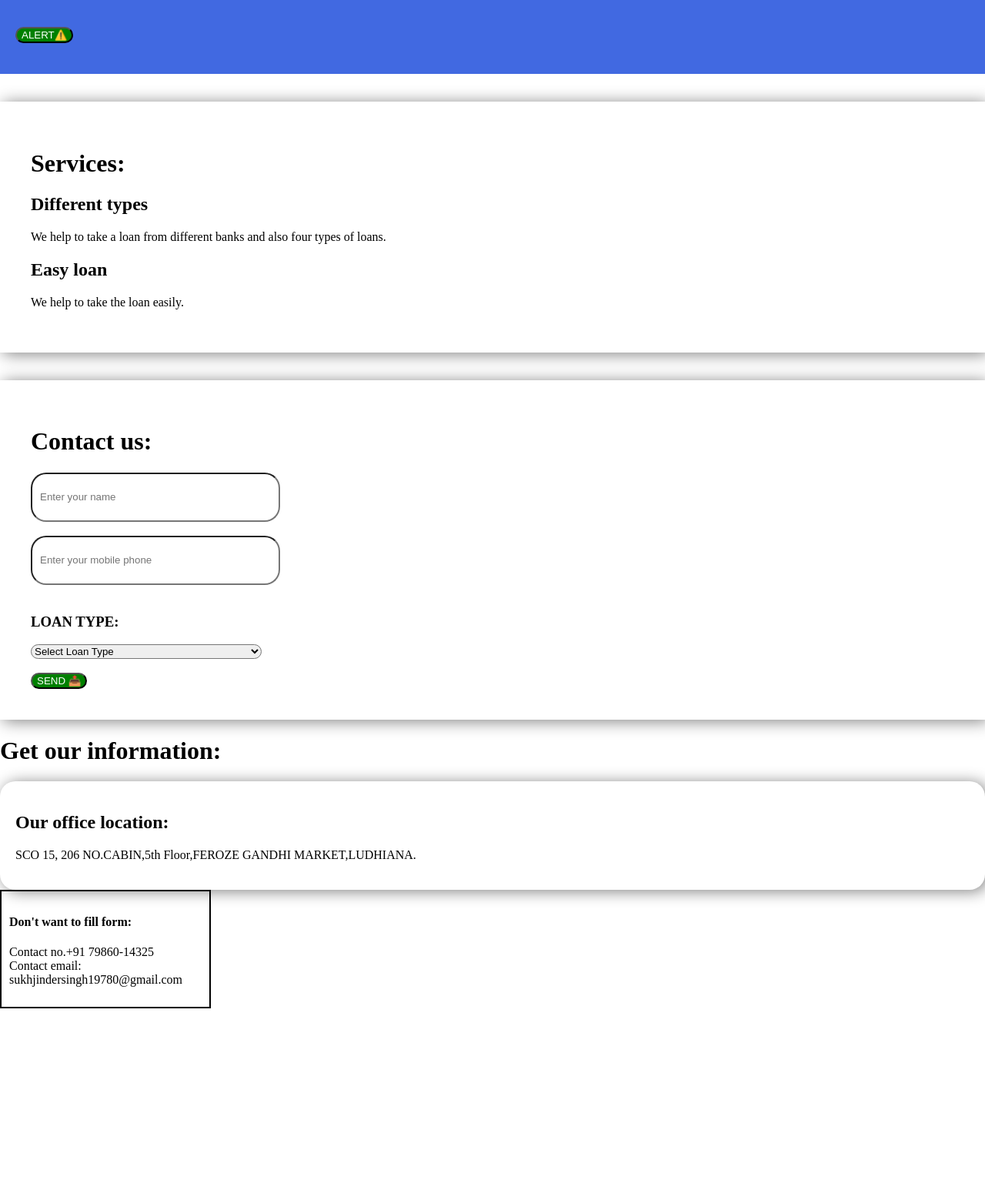
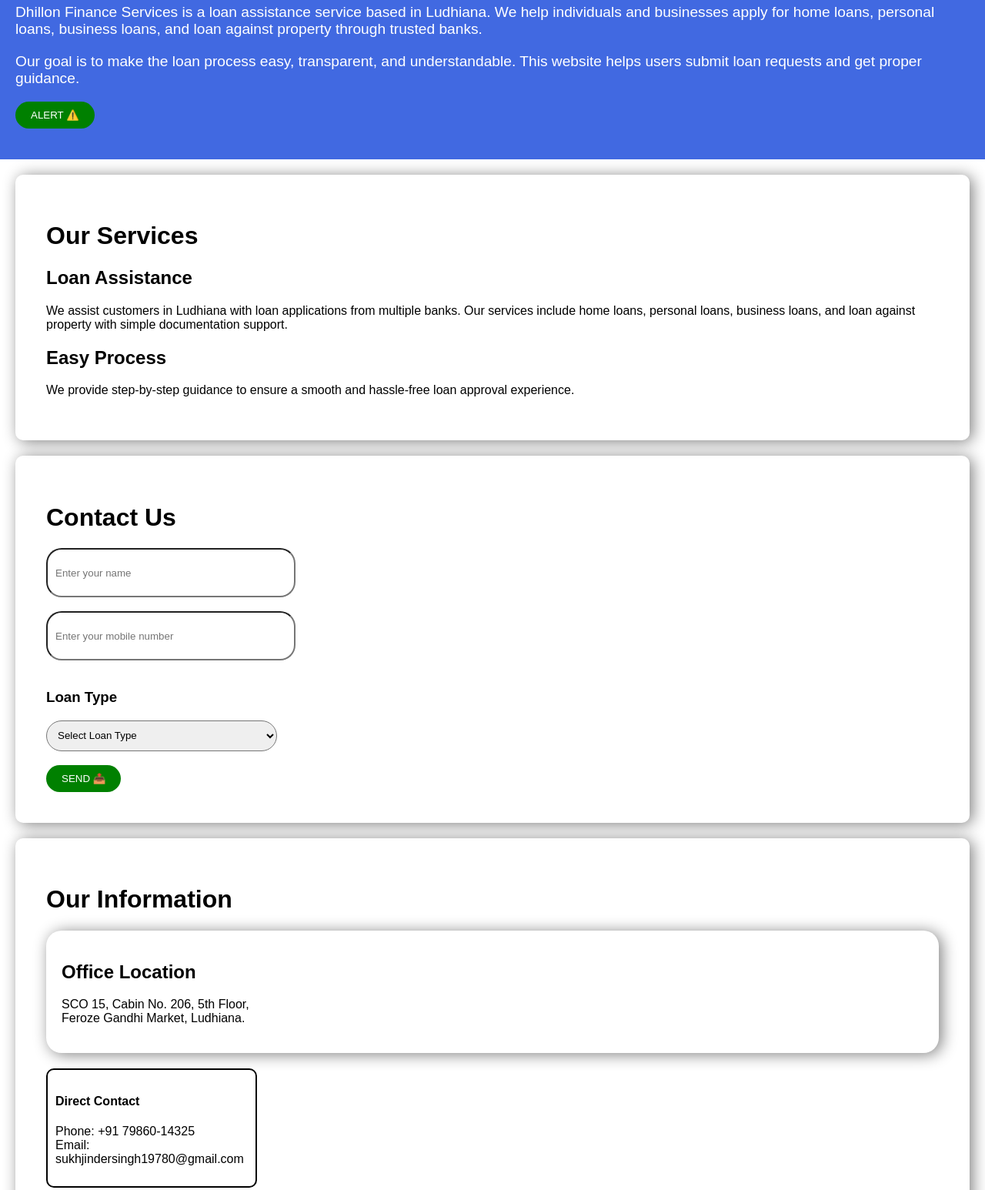
Before and after one commit to Ourservice/dhillonfinanceservices, a plain HTML site: page index.html in a window 1280 px wide. Shown: the part 206-1752 px from the top of the page at 77% size. Before the commit the page ends 1516 px from the top, so only its background shows below. Drawn offline with Linux system fonts and the light colour scheme.

Commit message:
Update index.html

```diff
--- a/index.html
+++ b/index.html
@@ -1,9 +1,23 @@
     <!DOCTYPE html>
-<html>
+<html lang="en">
 <head>
+  <meta charset="UTF-8">
   <meta name="viewport" content="width=device-width, initial-scale=1.0">
-  <meta charset="UTF-8">
-  <title>Loan</title>
+
+  <!-- SEO TITLE -->
+  <title>Dhillon Finance Services | Easy Loan Assistance in Ludhiana</title>
+
+  <!-- SEO META TAGS -->
+  <meta name="description" content="Dhillon Finance Services offers home loans, personal loans, business loans, and loan against property in Ludhiana. Simple loan process and trusted guidance.">
+  <meta name="keywords" content="loan in Ludhiana, home loan Ludhiana, personal loan, business loan, loan against property, Dhillon Finance">
+  <meta name="author" content="Dhillon Finance Services">
+  <meta name="robots" content="index, follow">
+
+  <!-- OPEN GRAPH (for sharing) -->
+  <meta property="og:title" content="Dhillon Finance Services | Loan Assistance in Ludhiana">
+  <meta property="og:description" content="Apply for home loan, business loan, and personal loan in Ludhiana with Dhillon Finance Services.">
+  <meta property="og:type" content="website">
+  <meta property="og:url" content="https://abhisim66-coder.github.io/">
 
   <style>
     html {
@@ -13,6 +27,7 @@
     body {
       margin: 0;
       animation: fadeIn .8s ease;
+      font-family: Arial, sans-serif;
     }
 
     nav {
@@ -28,17 +43,19 @@
 
     #home {
       background-color: #4169E1;
-      font-size: 1.5rem;
-      padding: 40px 20px; /* adjusted for mobile */
+      font-size: 1.2rem;
+      padding: 40px 20px;
       color: white;
     }
 
-    #services {
+    #services, #contact, #information {
       box-shadow: 4px 2px 20px grey;
       padding: 40px;
+      margin: 20px;
+      border-radius: 10px;
     }
 
-    input {
+    input, select {
       border-radius: 20px;
       height: 40px;
       width: 100%;
@@ -46,32 +63,20 @@
       padding: 10px;
     }
 
-    select {
+    button {
       border-radius: 20px;
-      width: 100%;
-      max-width: 300px;
-    }
-
-    #contact {
-      box-shadow: 4px 2px 20px grey;
-      padding: 40px;
+      background-color: green;
+      color: white;
+      padding: 10px 20px;
+      border: none;
+      cursor: pointer;
     }
 
     #location {
       box-shadow: 4px 2px 20px grey;
       border-radius: 20px;
       padding: 20px;
-    }
-
-    button {
-      border-radius: 20px;
-      background-color: green;
-      color: white;
-    }
-
-    @keyframes fadeIn {
-      from {opacity: 0;}
-      to {opacity: 1;}
+      margin-bottom: 20px;
     }
 
     #box {
@@ -79,61 +84,81 @@
       padding: 10px;
       width: 100%;
       max-width: 250px;
+      border-radius: 10px;
+    }
+
+    @keyframes fadeIn {
+      from {opacity: 0;}
+      to {opacity: 1;}
     }
   </style>
 </head>
 
 <body>
+
 <nav>
-  <a href="#home">Home</a>|
-  <a href="#services">Services</a>|
-  <a href="#contact">Contact</a>|
+  <a href="#home">Home</a> |
+  <a href="#services">Services</a> |
+  <a href="#contact">Contact</a> |
   <a href="#information">Information</a>
 </nav>
 
 <hr>
 
+<!-- HOME SECTION -->
 <div id="home">
   <h1>Dhillon Finance Services</h1>
-  <button onclick="showalert()">ALERT⚠️</button>
+
+  <p>
+    Dhillon Finance Services is a loan assistance service based in Ludhiana.
+    We help individuals and businesses apply for home loans, personal loans,
+    business loans, and loan against property through trusted banks.
+  </p>
+
+  <p>
+    Our goal is to make the loan process easy, transparent, and understandable.
+    This website helps users submit loan requests and get proper guidance.
+  </p>
+
+  <button onclick="showalert()">ALERT ⚠️</button>
 </div>
 
 <script>
   function showalert() {
-    alert("🚨 Please read it:loan in ludhiana only.")
+    alert("🚨 Please read it: Loan services available in Ludhiana only.");
   }
 </script>
 
-<br><br>
+<!-- SERVICES -->
+<div id="services">
+  <h1>Our Services</h1>
 
-<div id="services">
-  <h1>Services:</h1>
-  <h2>Different types</h2>
-  <p>We help to take a loan from different banks and also four types of loans.</p>
+  <h2>Loan Assistance</h2>
+  <p>
+    We assist customers in Ludhiana with loan applications from multiple banks.
+    Our services include home loans, personal loans, business loans, and
+    loan against property with simple documentation support.
+  </p>
 
-  <h2>Easy loan</h2>
-  <p>We help to take the loan easily.</p>
+  <h2>Easy Process</h2>
+  <p>
+    We provide step-by-step guidance to ensure a smooth and hassle-free
+    loan approval experience.
+  </p>
 </div>
 
-<br><br>
-
+<!-- CONTACT -->
 <div id="contact">
-  <h1>Contact us:</h1>
+  <h1>Contact Us</h1>
 
   <form action="https://formsubmit.co/abhisim66@gmail.com" method="POST">
     <input type="text" name="name" placeholder="Enter your name" required>
     <br><br>
 
-    <input
-      type="tel"
-      name="phone"
-      pattern="[0-9]{10}"
-      placeholder="Enter your mobile phone"
-      required>
+    <input type="tel" name="phone" pattern="[0-9]{10}" placeholder="Enter your mobile number" required>
     <br><br>
 
-    <h3>LOAN TYPE:</h3>
-
+    <h3>Loan Type</h3>
     <select name="loan_type" required>
       <option value="">Select Loan Type</option>
       <option>HOME LOAN</option>
@@ -143,21 +168,28 @@
     </select>
 
     <br><br>
-
     <button type="submit">SEND 📤</button>
   </form>
 </div>
 
+<!-- INFORMATION -->
 <div id="information">
-   <h1>Get our information:</h1>
+  <h1>Our Information</h1>
+
   <section id="location">
-     <h2>Our office location:</h2>
-     <p>SCO 15, 206 NO.CABIN,5th Floor,FEROZE GANDHI MARKET,LUDHIANA.</p>
+    <h2>Office Location</h2>
+    <p>
+      SCO 15, Cabin No. 206, 5th Floor,<br>
+      Feroze Gandhi Market, Ludhiana.
+    </p>
   </section>
+
   <section id="box">
-     <h4>Don't want to fill form:</h4>
-     <p>Contact no.+91 79860-14325<br>
-     Contact email: sukhjindersingh19780@gmail.com</p>
+    <h4>Direct Contact</h4>
+    <p>
+      Phone: +91 79860-14325<br>
+      Email: sukhjindersingh19780@gmail.com
+    </p>
   </section>
 </div>
 
```
Lines whose indentation alone changed are shown as unchanged.
